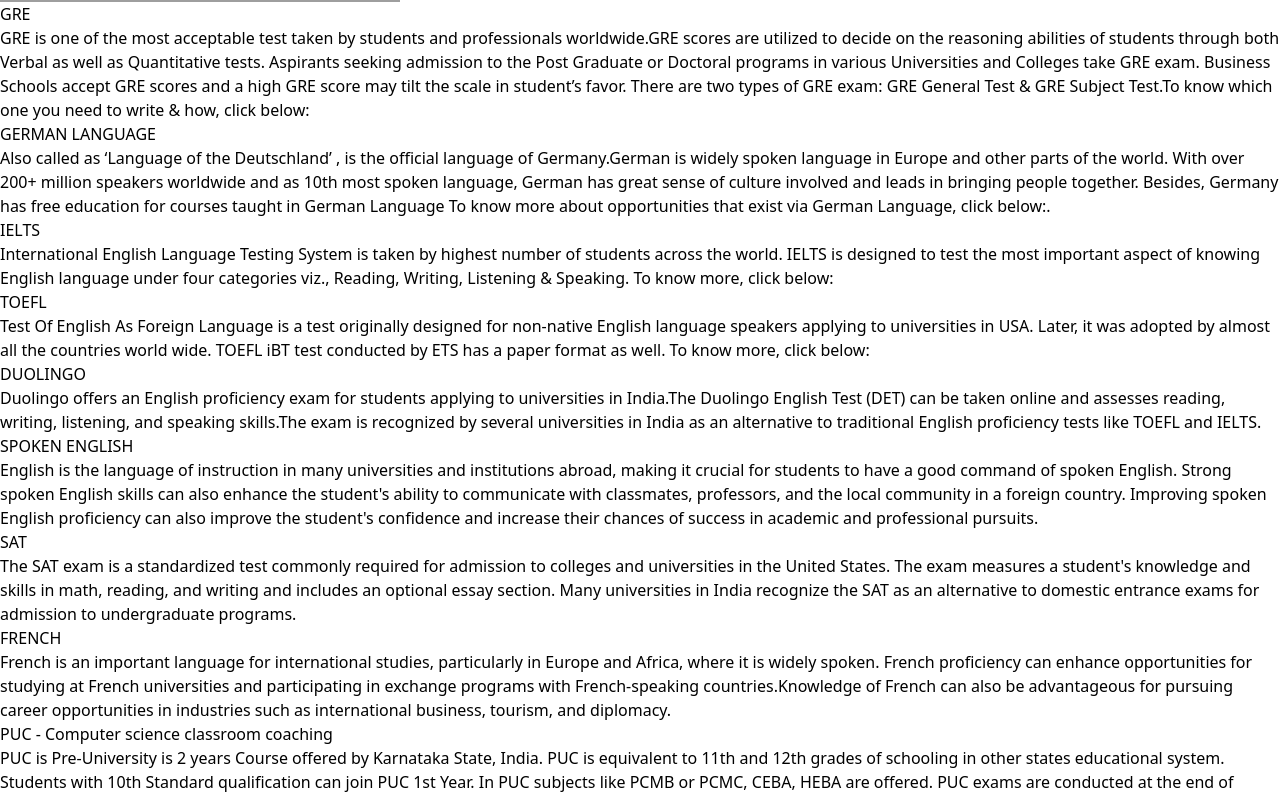
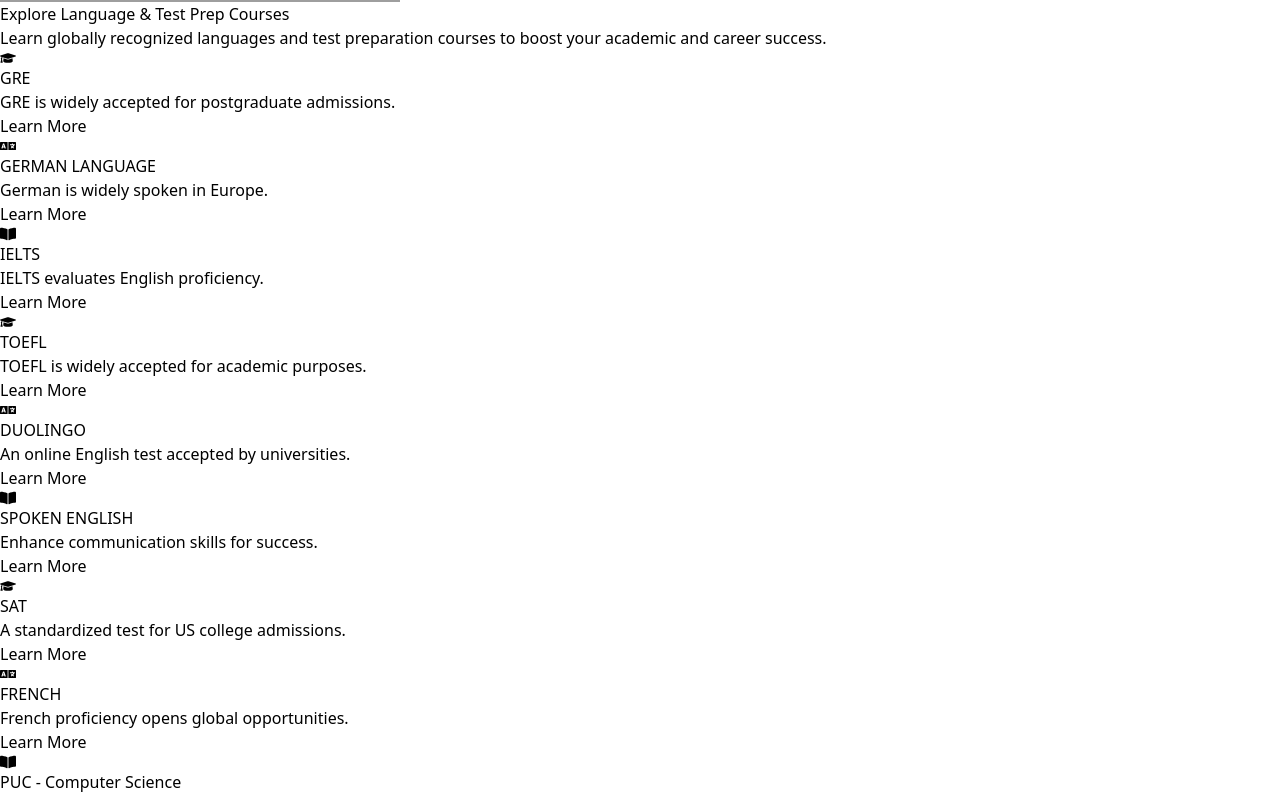
Before and after one commit to skmandal0004/sv-videsh-vidya, a React (Vite) app: page /puc in a window 1280 px wide. Shown: the part 1520-2318 px from the top of the page. Built offline with nearby package versions, Linux system fonts and the light colour scheme; grey boxes are pictures that could not be loaded.

Commit message:
Sanjeet Push

```diff
--- a/src/Components/Trainings/LanguageComponents.jsx
+++ b/src/Components/Trainings/LanguageComponents.jsx
@@ -1,70 +1,55 @@
-import React from 'react'
+import React from 'react';
+import { useNavigate } from 'react-router-dom';
+import { FaLanguage, FaBookOpen, FaGraduationCap } from 'react-icons/fa';
 
 const LanguageComponents = () => {
+  const navigate = useNavigate();
+
   const languages = [
-        {
-          title: "GRE",
-          description:
-            "GRE is one of the most acceptable test taken by students and professionals worldwide.GRE scores are utilized to decide on the reasoning abilities of students through both Verbal as well as Quantitative tests. Aspirants seeking admission to the Post Graduate or Doctoral programs in various Universities and Colleges take GRE exam. Business Schools accept GRE scores and a high GRE score may tilt the scale in student’s favor. There are two types of GRE exam: GRE General Test & GRE Subject Test.To know which one you need to write & how, click below:",
-        },
-        {
-          title: "GERMAN LANGUAGE",
-          description:
-            "Also called as ‘Language of the Deutschland’ , is the official language of Germany.German is widely spoken language in Europe and other parts of the world. With over 200+ million speakers worldwide and as 10th most spoken language, German has great sense of culture involved and leads in bringing people together. Besides, Germany has free education for courses taught in German Language To know more about opportunities that exist via German Language, click below:.",
-        },
-        {
-          title: "IELTS",
-          description:
-            "International English Language Testing System is taken by highest number of students across the world. IELTS is designed to test the most important aspect of knowing English language under four categories viz., Reading, Writing, Listening & Speaking. To know more, click below:",
-        },
-        {
-          title: "TOEFL",
-          description:
-            "Test Of English As Foreign Language is a test originally designed for non-native English language speakers applying to universities in USA. Later, it was adopted by almost all the countries world wide. TOEFL iBT test conducted by ETS has a paper format as well. To know more, click below:",
-        },
-        {
-            title: "DUOLINGO",
-            description:
-              "Duolingo offers an English proficiency exam for students applying to universities in India.The Duolingo English Test (DET) can be taken online and assesses reading, writing, listening, and speaking skills.The exam is recognized by several universities in India as an alternative to traditional English proficiency tests like TOEFL and IELTS.",
-          },
-          {
-            title: "SPOKEN ENGLISH",
-            description:
-              "English is the language of instruction in many universities and institutions abroad, making it crucial for students to have a good command of spoken English. Strong spoken English skills can also enhance the student's ability to communicate with classmates, professors, and the local community in a foreign country. Improving spoken English proficiency can also improve the student's confidence and increase their chances of success in academic and professional pursuits.",
-          },
-          {
-            title: "SAT",
-            description:
-              "The SAT exam is a standardized test commonly required for admission to colleges and universities in the United States. The exam measures a student's knowledge and skills in math, reading, and writing and includes an optional essay section. Many universities in India recognize the SAT as an alternative to domestic entrance exams for admission to undergraduate programs.",
-          },
-          {
-            title: "FRENCH",
-            description:
-              "French is an important language for international studies, particularly in Europe and Africa, where it is widely spoken. French proficiency can enhance opportunities for studying at French universities and participating in exchange programs with French-speaking countries.Knowledge of French can also be advantageous for pursuing career opportunities in industries such as international business, tourism, and diplomacy.",
-          },
-          {
-            title: "PUC - Computer science classroom coaching",
-            description:
-              "PUC is Pre-University is 2 years Course offered by Karnataka State, India. PUC is equivalent to 11th and 12th grades of schooling in other states educational system. Students with 10th Standard qualification can join PUC 1st Year.  In PUC subjects like PCMB or PCMC, CEBA, HEBA are offered.  PUC exams are conducted at the end of 2years and the results determine eligibility for higher education like Under Graduate degree programs in colleges and universities.We at S V Videsh Vidya enterprises conduct Class Room tuitions (Offline Training) for Computer Science courses for PUC 1st and PUC 2nd year.",
-          },
+    { title: "GRE", description: "GRE is widely accepted for postgraduate admissions.", icon: <FaGraduationCap />, route: "/gre" },
+    { title: "GERMAN LANGUAGE", description: "German is widely spoken in Europe.", icon: <FaLanguage />, route: "/german" },
+    { title: "IELTS", description: "IELTS evaluates English proficiency.", icon: <FaBookOpen />, route: "/ielts" },
+    { title: "TOEFL", description: "TOEFL is widely accepted for academic purposes.", icon: <FaGraduationCap />, route: "/toefl" },
+    { title: "DUOLINGO", description: "An online English test accepted by universities.", icon: <FaLanguage />, route: "/duolingo" },
+    { title: "SPOKEN ENGLISH", description: "Enhance communication skills for success.", icon: <FaBookOpen />, route: "/spoken-english" },
+    { title: "SAT", description: "A standardized test for US college admissions.", icon: <FaGraduationCap />, route: "/sat" },
+    { title: "FRENCH", description: "French proficiency opens global opportunities.", icon: <FaLanguage />, route: "/french" },
+    { title: "PUC - Computer Science", description: "PUC coaching for Computer Science students.", icon: <FaBookOpen />, route: "/puc" },
   ];
 
   return (
-        <div className="bg-white  dark:bg-gray-900 py-10">
-          <div className="max-w-6xl mx-auto grid md:grid-cols-2 gap-6">
+    <div className="bg-gray-50 dark:bg-gray-900 py-16 px-6">
+      <div className="max-w-7xl mx-auto text-center">
+        <h1 className="text-4xl font-extrabold text-gray-900 dark:text-white mb-6">
+          Explore Language & Test Prep Courses
+        </h1>
+        <p className="text-lg text-gray-700 dark:text-gray-400">
+          Learn globally recognized languages and test preparation courses to boost your academic and career success.
+        </p>
+      </div>
+
+      <div className="mt-12 grid grid-cols-1 sm:grid-cols-2 md:grid-cols-3 gap-8 max-w-6xl mx-auto">
         {languages.map((lang, index) => (
           <div
             key={index}
-                className="bg-gray-200  dark:bg-gray-800 p-6 rounded-lg shadow-md"
+            className="bg-white dark:bg-gray-800 p-6 rounded-2xl shadow-lg hover:shadow-2xl transition-transform transform hover:scale-105 flex flex-col items-center text-center"
           >
-                <h2 className="text-xl font-bold text-gray-900 dark:text-white text-center">{lang.title}</h2>
-                <p className="text-gray-700 dark:text-gray-400 mt-4 leading-loose">{lang.description}</p>
-
+            <div className="text-4xl text-indigo-600 dark:text-indigo-400 mb-4">
+              {lang.icon}
+            </div>
+            <h2 className="text-2xl font-semibold text-gray-900 dark:text-white">{lang.title}</h2>
+            <p className="text-gray-700 dark:text-gray-400 mt-4">{lang.description}</p>
+            <button
+              onClick={() => navigate(lang.route)}
+              className="mt-6 px-4 py-2 bg-indigo-600 text-white rounded-lg shadow-md hover:bg-indigo-700 transition"
+            >
+              Learn More
+            </button>
           </div>
         ))}
       </div>
     </div>
-  )
-}
+  );
+};
 
-export default LanguageComponents
+export default LanguageComponents;
```
Also changed, not shown: src/Components/Trainings/TableComponents.jsx (indentation only). Lines whose indentation alone changed are shown as unchanged.
